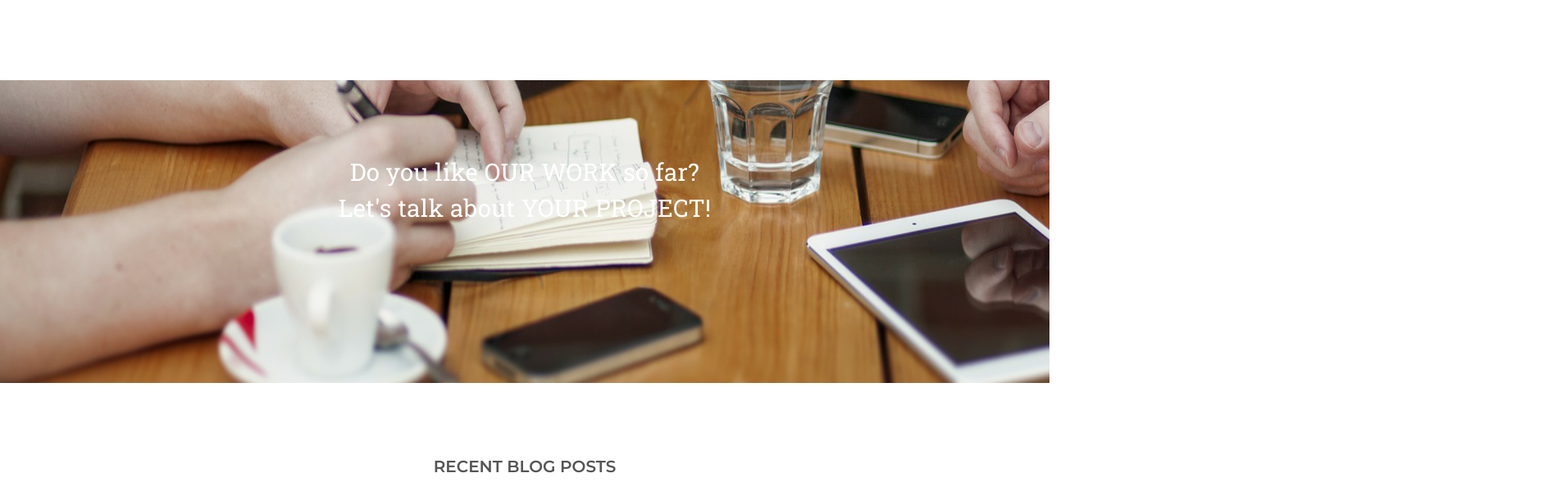
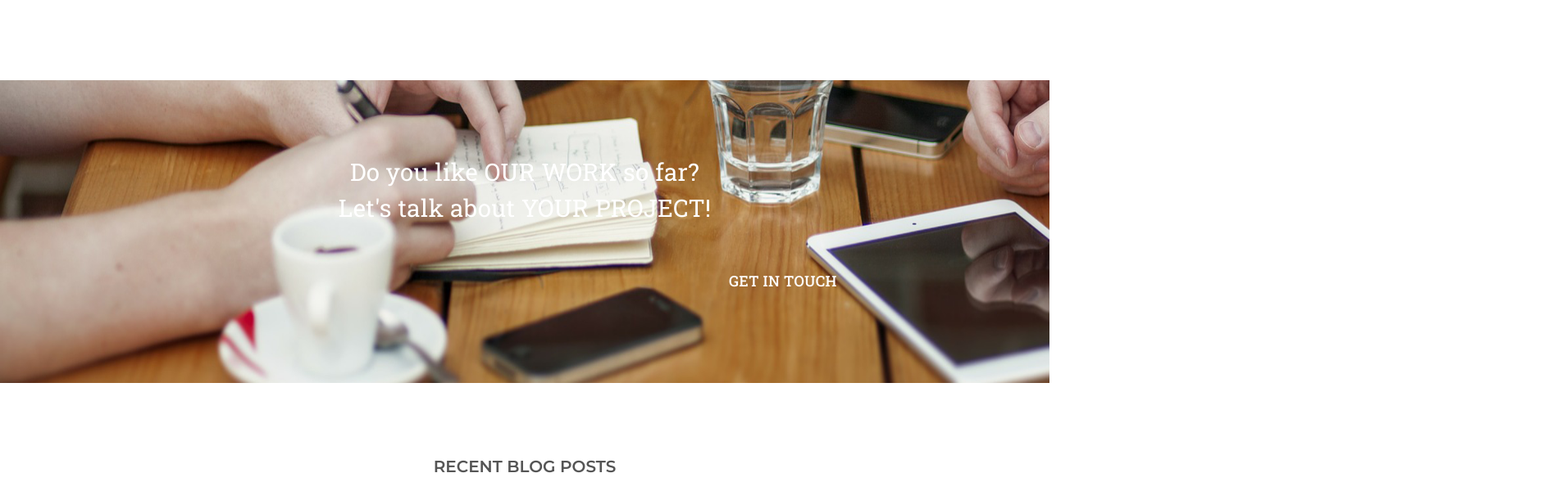
Before and after one commit to AnigalHub/PixelPerfect, a Vue app: page / in a window 1280 px wide. Shown: the part 3487-4076 px from the top of the page at 82% size, 1910 px wide, since content can reach past the window. Built offline with nearby package versions, Linux system fonts and the light colour scheme.

Commit message:
добавлен git in touch

```diff
--- a/src/components/Call.vue
+++ b/src/components/Call.vue
@@ -5,6 +5,7 @@
             <br>
             Let's talk about YOUR PROJECT!
         </div>
+        <div id="Get_Started">Get In Touch</div>
     </div>
 </template>
 
@@ -29,7 +30,21 @@
             letter-spacing: .28px;
             z-index: 163;
             padding-top: 90px;
-            padding-bottom: 193px;
+            padding-bottom: 50px;
+        }
+        #Get_Started {
+            font-size: 18px;
+            font-family: 'Roboto Slab', serif;
+            padding-bottom: 111px;
+            letter-spacing: .28px;
+            color: rgb(255, 255, 255);
+            text-transform: uppercase;
+            line-height: 1.5;
+            font-weight: 500;
+            width: 1910px;
+            margin-top: 5px;
+            text-align: center;
+            z-index: 428;
         }
 
     }
```
